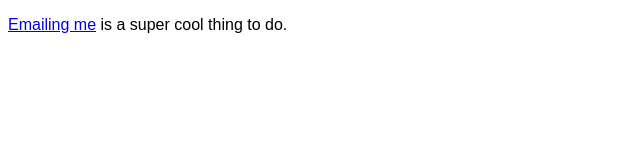
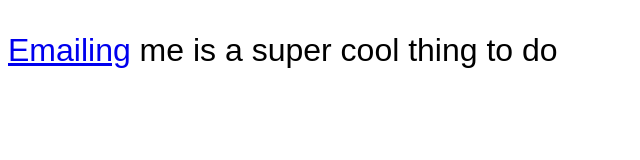
Before and after one commit to peiitforward/wendsday.github.io, a plain HTML site: page index.html in a window 1280 px wide. Shown: the whole page, without its empty margins (0-640 px from the left). Drawn offline with Linux system fonts and the light colour scheme.

Commit message:
Update index.html

```diff
--- a/index.html
+++ b/index.html
@@ -1,8 +1,8 @@
 <!DOCTYPE html>
 <html>
-<body style="font-family:sans-serif;">
+<body style="font-family:sans-serif; font-size:200%;">
 <p>
-<a href="mailto:peiitforward@outlook@@com?body=Or%20you%20can%20text%20me%3A%20510-335-5261" onmouseover="this.href=this.href.replace('@@','.')">Emailing me</a> is a super cool thing to do.
+<a href="mailto:peiitforward@outlook@@com?body=Or%20you%20can%20text%20me%3A%20510-335-5261" onmouseover="this.href=this.href.replace('@@','.')">Emailing</a> me is a super cool thing to do
 </p>
 </body>
 </html>
```
